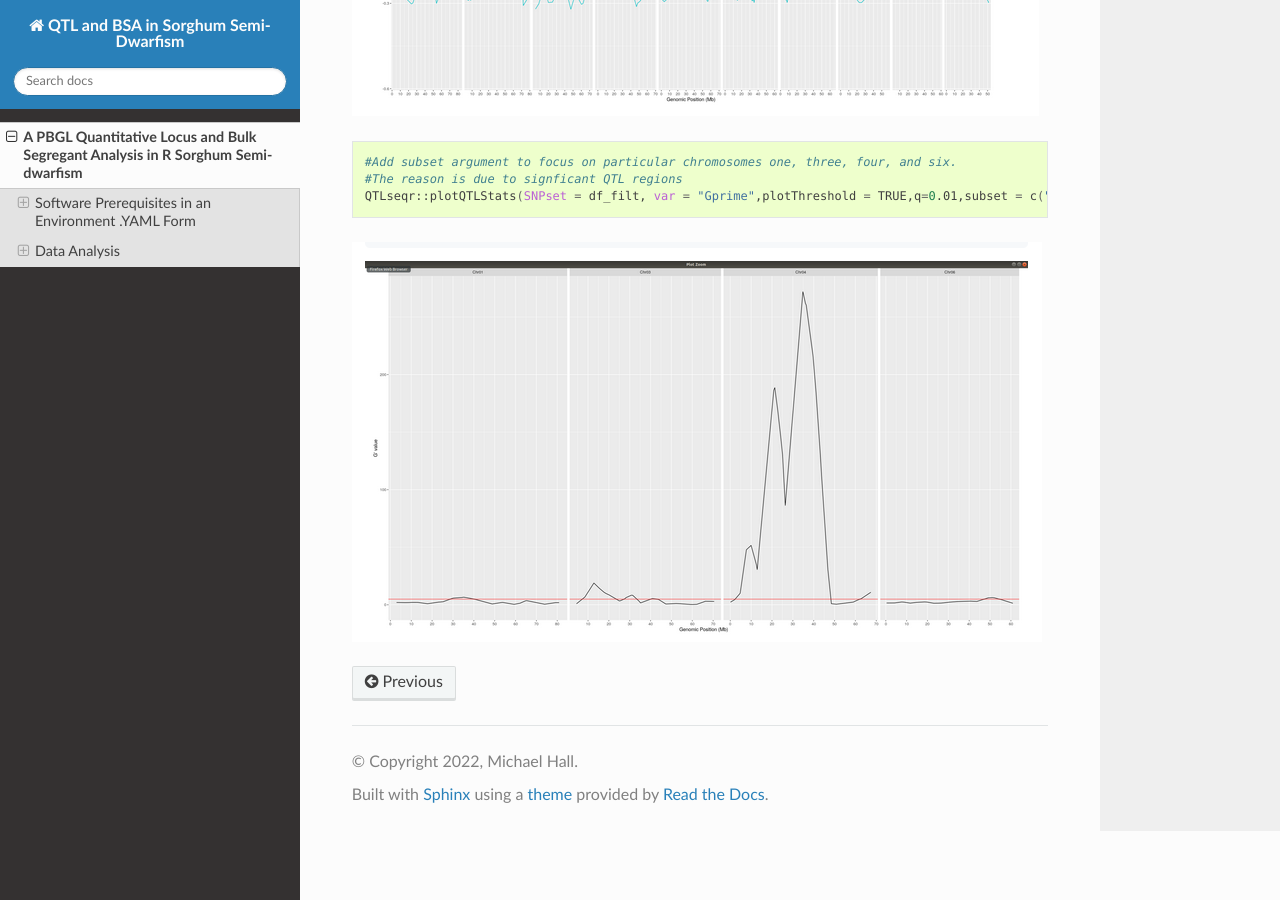
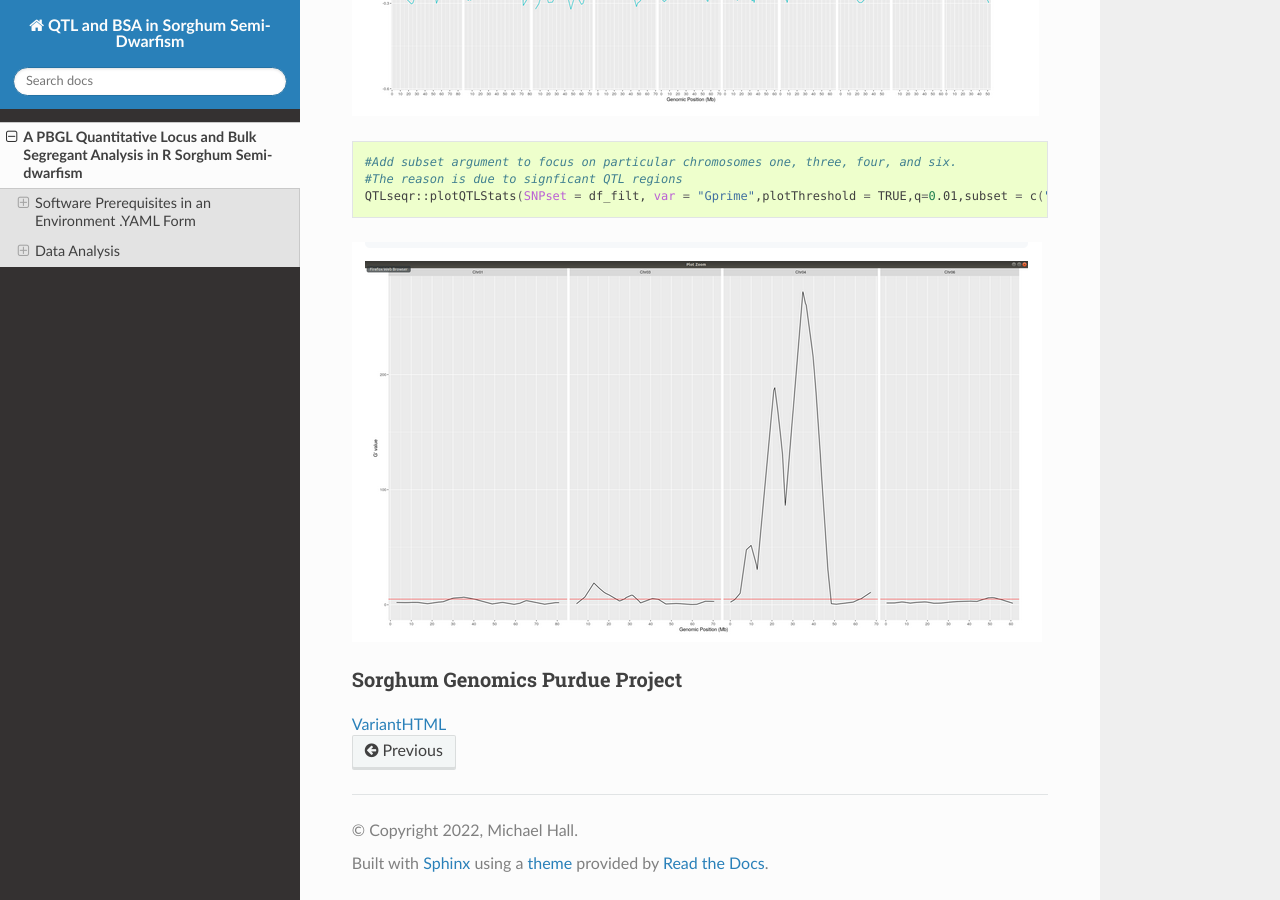
Before and after one commit to PBGLMichaelHall/QTL_BSA_Sorghum, a Sphinx documentation site: the page built from docs/source/QTLSorghum.rst, in a window 1280 px wide and 900 px high, scrolled down 7721 px. Built offline with Sphinx 7.4.7 and the Read the Docs theme 2.0.0, drawn with Linux system fonts in a browser that asks for light colours.

Commit message:
Update QTLSorghum.rst

```diff
--- a/docs/source/QTLSorghum.rst
+++ b/docs/source/QTLSorghum.rst
@@ -261,3 +261,11 @@ Plotting Images
 	QTLseqr::plotQTLStats(SNPset = df_filt, var = "Gprime",plotThreshold = TRUE,q=0.01,subset = c("Chr01","Chr03","Chr04","Chr06"))
 
 .. image:: ../images/12.png
+
+Sorghum Genomics Purdue Project
+-------------------------------
+
+
+.. raw:: html
+
+   <A HREF="Functional Gene Discovery Platform for Sorghum Genomics.html">VariantHTML</A>
```
